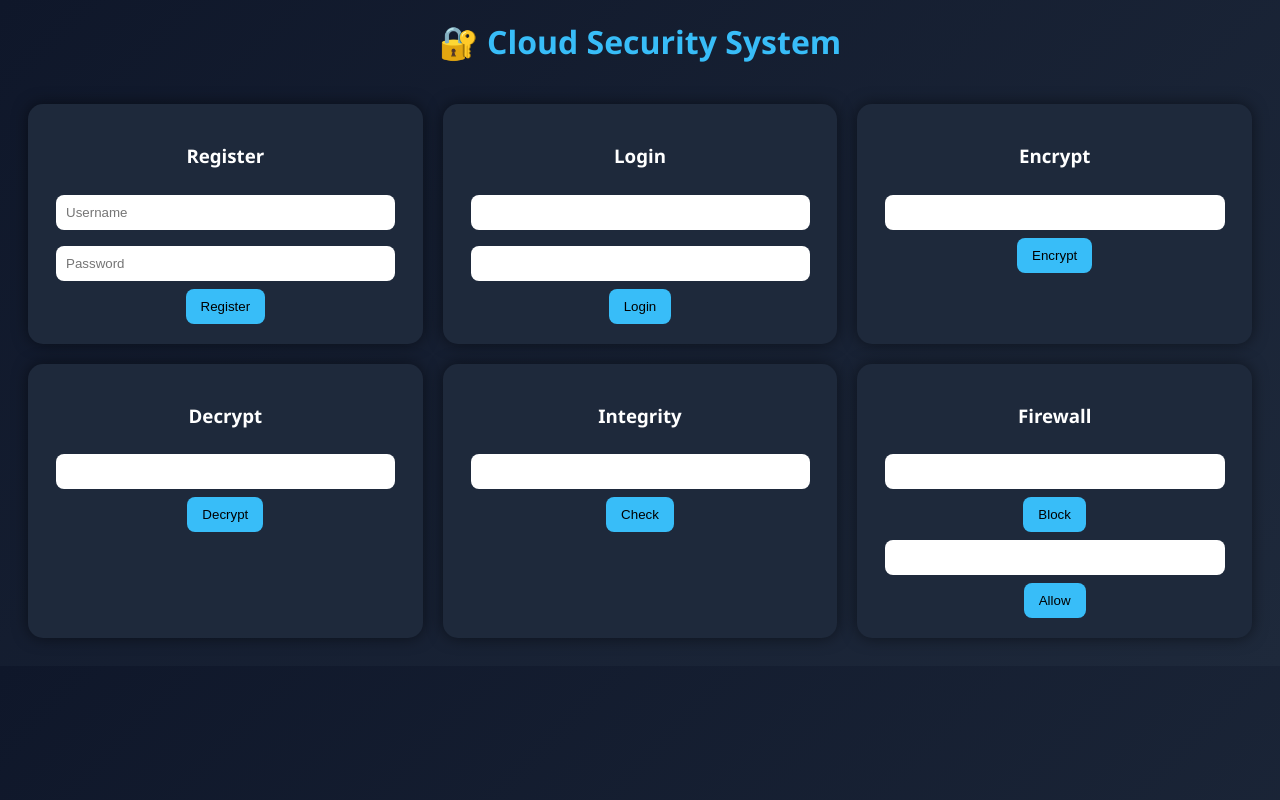
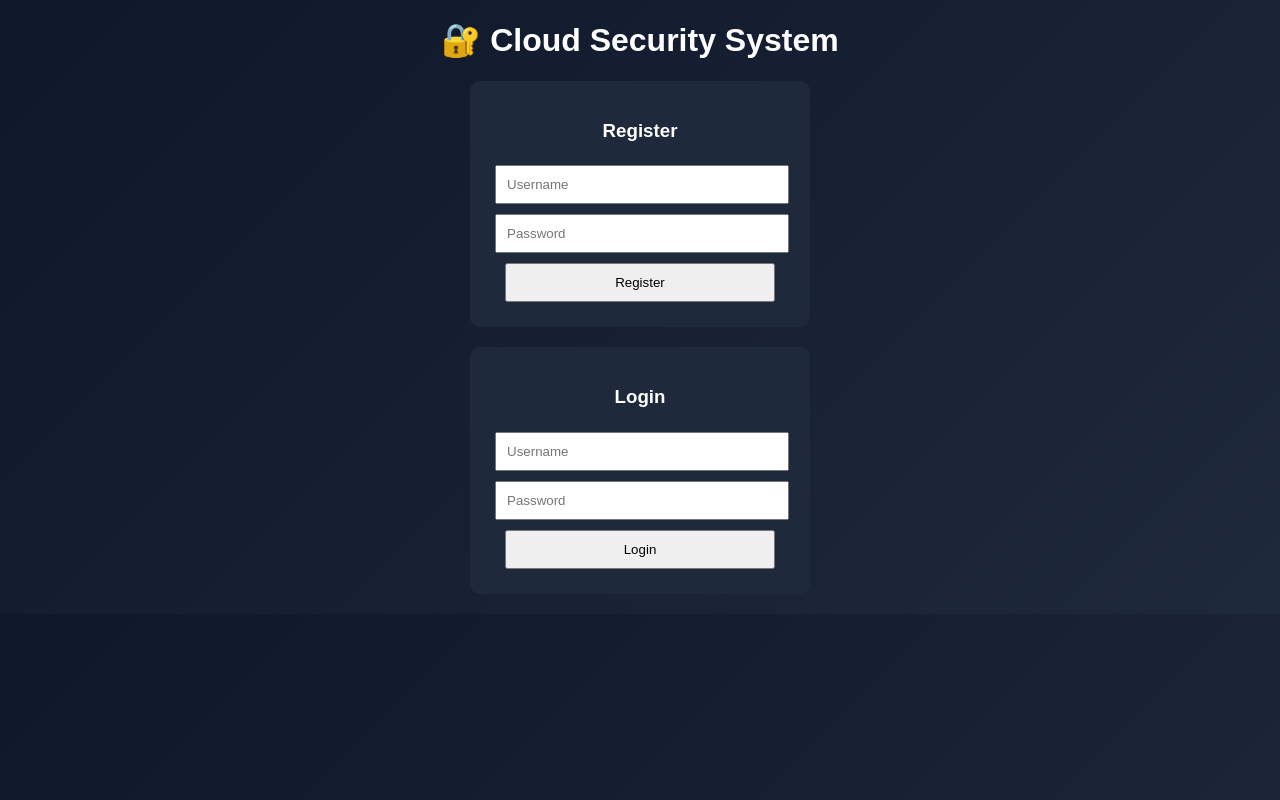
Before and after one commit to 24karan04/Cloud-Computing-Security-project-, a Flask app: page / in a window 1280 px wide. Run offline with Flask 3, Linux system fonts and the light colour scheme.

Commit message:
Update index.html

```diff
--- a/templates/index.html
+++ b/templates/index.html
@@ -1,72 +1,37 @@
 <!DOCTYPE html>
 <html>
 <head>
-    <title>Cloud Security System</title>
+    <title>Cloud Security</title>
     <style>
         body {
-            font-family: 'Segoe UI';
             background: linear-gradient(135deg, #0f172a, #1e293b);
             color: white;
             text-align: center;
+            font-family: Arial;
         }
-
-        h1 {
-            margin-top: 20px;
-            color: #38bdf8;
-        }
-
-        .container {
-            display: grid;
-            grid-template-columns: repeat(auto-fit, minmax(300px, 1fr));
-            gap: 20px;
-            padding: 20px;
-        }
-
         .box {
             background: #1e293b;
             padding: 20px;
-            border-radius: 15px;
-            box-shadow: 0 0 15px rgba(0,0,0,0.5);
-            transition: 0.3s;
+            margin: 20px auto;
+            width: 300px;
+            border-radius: 10px;
         }
-
-        .box:hover {
-            transform: scale(1.05);
-        }
-
-        input {
+        input, button {
+            margin: 5px;
             padding: 10px;
-            margin: 8px;
             width: 90%;
-            border-radius: 8px;
-            border: none;
-        }
-
-        button {
-            padding: 10px 15px;
-            background: #38bdf8;
-            border: none;
-            border-radius: 8px;
-            cursor: pointer;
-        }
-
-        button:hover {
-            background: #0ea5e9;
         }
     </style>
 </head>
-
 <body>
 
 <h1>🔐 Cloud Security System</h1>
 
-<div class="container">
-
 <div class="box">
 <h3>Register</h3>
 <form action="/register" method="post">
-<input name="u" placeholder="Username"><br>
-<input name="p" placeholder="Password"><br>
+<input name="u" placeholder="Username">
+<input name="p" placeholder="Password">
 <button>Register</button>
 </form>
 </div>
@@ -74,49 +39,11 @@
 <div class="box">
 <h3>Login</h3>
 <form action="/login" method="post">
-<input name="u"><br>
-<input name="p"><br>
+<input name="u" placeholder="Username">
+<input name="p" placeholder="Password">
 <button>Login</button>
 </form>
 </div>
 
-<div class="box">
-<h3>Encrypt</h3>
-<form action="/encrypt" method="post">
-<input name="file"><br>
-<button>Encrypt</button>
-</form>
-</div>
-
-<div class="box">
-<h3>Decrypt</h3>
-<form action="/decrypt" method="post">
-<input name="file"><br>
-<button>Decrypt</button>
-</form>
-</div>
-
-<div class="box">
-<h3>Integrity</h3>
-<form action="/hash" method="post">
-<input name="file"><br>
-<button>Check</button>
-</form>
-</div>
-
-<div class="box">
-<h3>Firewall</h3>
-<form action="/block" method="post">
-<input name="ip"><br>
-<button>Block</button>
-</form>
-<form action="/allow" method="post">
-<input name="ip"><br>
-<button>Allow</button>
-</form>
-</div>
-
-</div>
-
 </body>
 </html>
```
